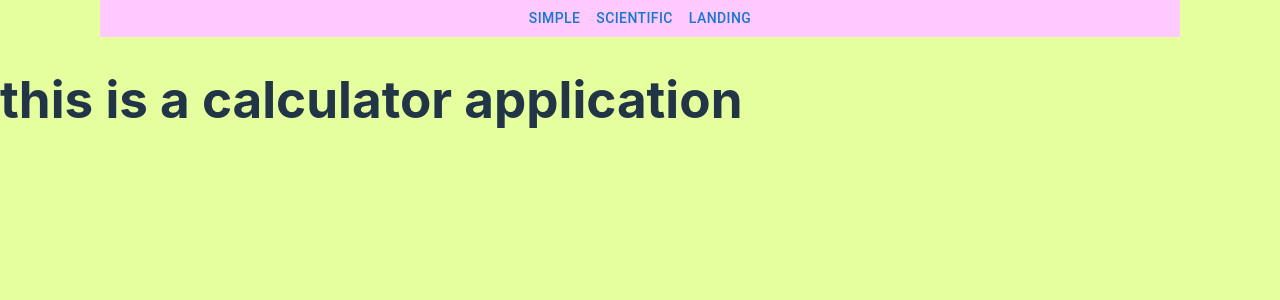
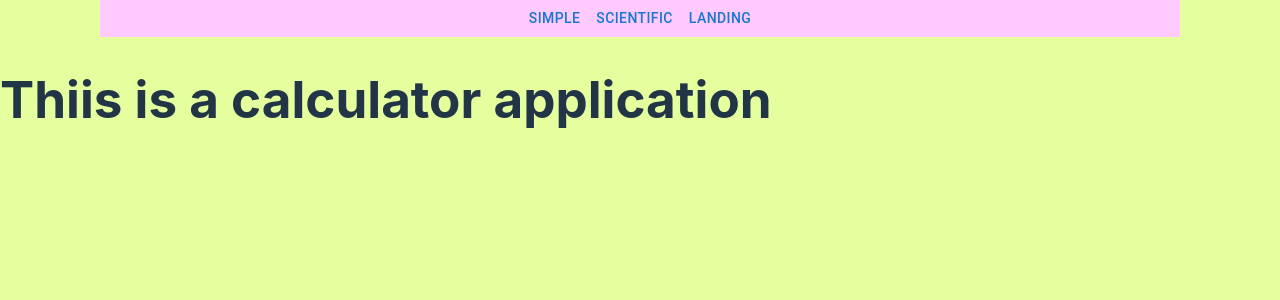
Before and after one commit to divy1607/simple-calculator-app, a React (Vite) app in the folder client/frontend/: page / in a window 1280 px wide. Shown: the top 300 px of the page. Built offline with nearby package versions, Linux system fonts and the light colour scheme.

Commit message:
Update Landing.jsx

```diff
--- a/client/frontend/src/components/Landing.jsx
+++ b/client/frontend/src/components/Landing.jsx
@@ -3,7 +3,7 @@ function Landing (){
     return <div style = {{
         backgrounColor: "#ffff47"
     }}>
-        <h1>this is a calculator application</h1>
+        <h1>Thiis is a calculator application</h1>
         </div>
 }
 
```
